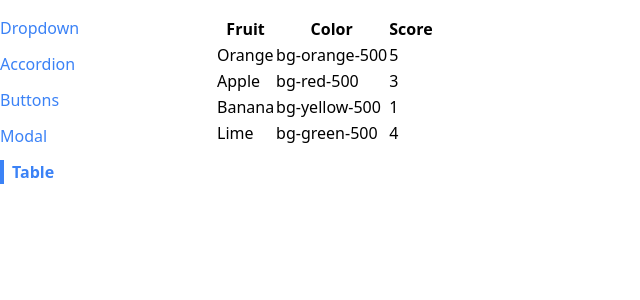
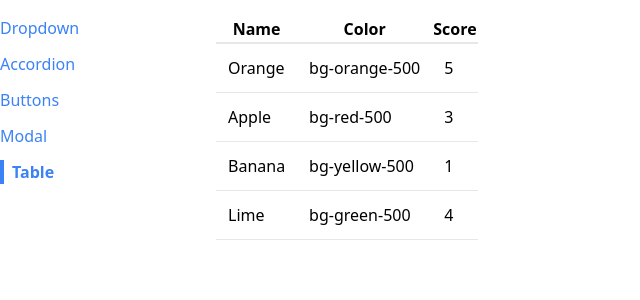
Before and after one commit to mdshahin-ahmed/components, a React (Create React App) app: page /table in a window 1280 px wide. Shown: the top 300 px of the page, without its empty margins (0-640 px from the left). Built offline with nearby package versions, Linux system fonts and the light colour scheme.

Commit message:
first refactor table data

```diff
--- a/src/components/Table.js
+++ b/src/components/Table.js
@@ -1,25 +1,24 @@
 import React from "react";
 
-const Table = ({ data }) => {
+const Table = ({ data, config }) => {
+  const renderHeaders = config.map((column) => {
+    return <th key={column.label}>{column.label}</th>;
+  });
+
   const renderRows = data.map((fruit) => {
-    const { name, color, score } = fruit;
     return (
-      <tr key={name}>
-        <td>{name}</td>
-        <td>{color}</td>
-        <td>{score}</td>
+      <tr className="border-b" key={fruit.name}>
+        <td className="p-3">{config[0].render(fruit)}</td>
+        <td className="p-3">{config[1].render(fruit)}</td>
+        <td className="p-3">{config[2].render(fruit)}</td>
       </tr>
     );
   });
 
   return (
-    <table>
+    <table className="table-auto border-spacing-2">
       <thead>
-        <tr>
-          <th>Fruit</th>
-          <th>Color</th>
-          <th>Score</th>
-        </tr>
+        <tr className="border-b-2">{renderHeaders}</tr>
       </thead>
       <tbody>{renderRows}</tbody>
     </table>
--- a/src/pages/TablePage.js
+++ b/src/pages/TablePage.js
@@ -9,9 +9,23 @@
 ];
 
 const TablePage = () => {
+  const config = [
+    {
+      label: "Name",
+      render: (fruit) => fruit.name,
+    },
+    {
+      label: "Color",
+      render: (fruit) => fruit.color,
+    },
+    {
+      label: "Score",
+      render: (fruit) => fruit.score,
+    },
+  ];
   return (
     <div>
-      <Table data={data} />
+      <Table data={data} config={config} />
     </div>
   );
 };
```
